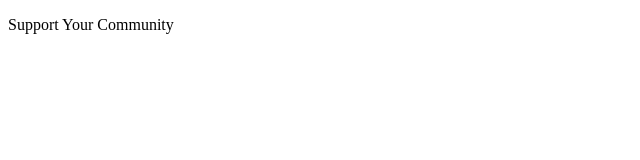
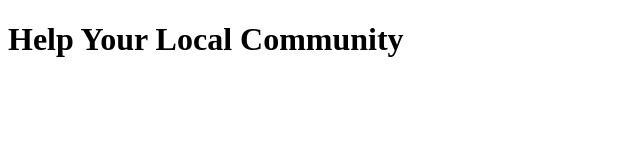
Before and after one commit to Suazmaz/THE-NEW-Project, a plain HTML site: page cool.html in a window 1280 px wide. Shown: the whole page, without its empty margins (0-640 px from the left). Drawn offline with Linux system fonts and the light colour scheme.

Commit message:
Update cool.html

```diff
--- a/cool.html
+++ b/cool.html
@@ -1,6 +1,13 @@
 <!DOCTYPE html>
+<head>
+ <title></title>
+</head>
+<body>
 
-<p class="c">Support Your Community</p>
+<h1>Help Your Local Community </h1>
+
+
+</body>
 
 <style>
 .c {
```
